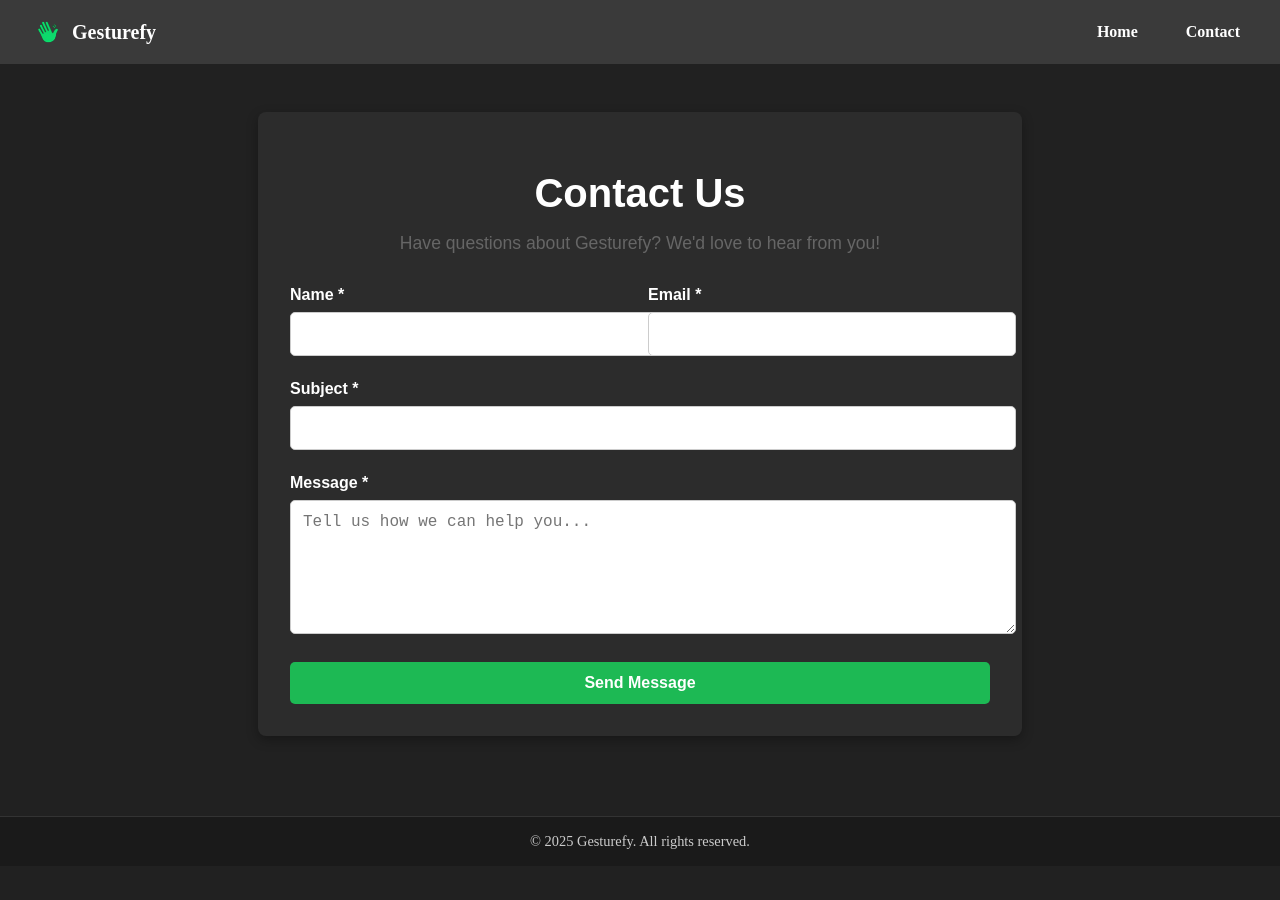
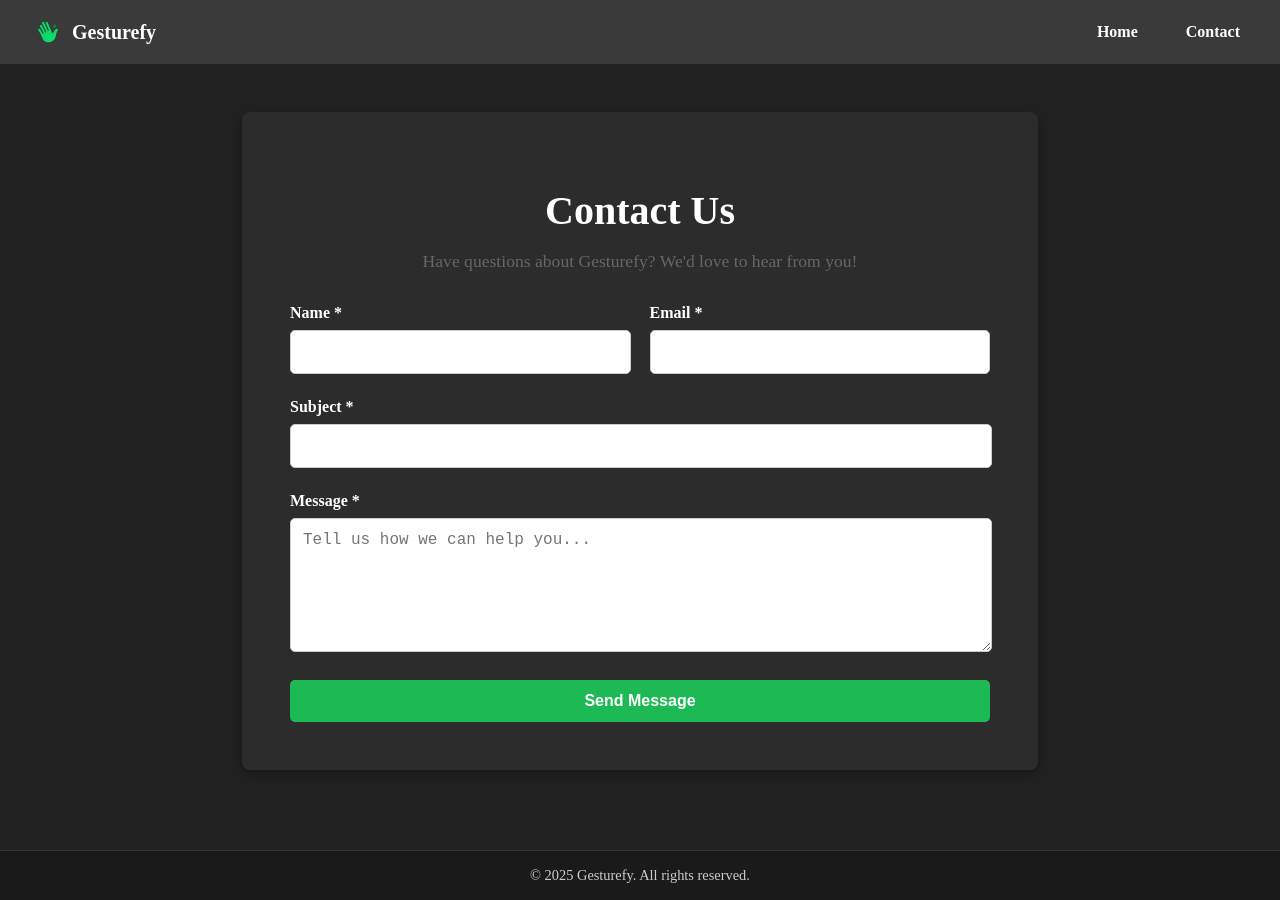
Before and after one commit to dsaray06/Gesturefy-site, a React (Vite) app in the folder client/: page /contact in a window 1280 px wide. Before the commit the page ends 866 px from the top, so only its background shows below. Built offline with nearby package versions, Linux system fonts and the light colour scheme.

Commit message:
Fixed contact page

```diff
--- a/client/src/ContactForm.jsx
+++ b/client/src/ContactForm.jsx
@@ -55,6 +55,7 @@ function ContactForm() {
               style={styles.input}
             />
           </div>
+
           <div style={styles.column}>
             <label style={styles.label}>Email *</label>
             <input
@@ -76,7 +77,7 @@ function ContactForm() {
             required
             value={formData.subject}
             onChange={handleChange}
-            style={styles.input}
+            style={styles.inputsubject}
           />
         </div>
 
@@ -107,11 +108,11 @@ const styles = {
   container: {
     maxWidth: '700px',
     margin: '3rem auto',
-    padding: '2rem',
+    padding: '3rem',
     backgroundColor: '#2c2c2c', // slightly lighter than page background
     borderRadius: '8px',
     boxShadow: '0 4px 12px rgba(0, 0, 0, 0.3)',
-    fontFamily: 'Arial, sans-serif',
+    fontFamily: 'Montserrat',
     color: '#ffffff'
   },
   header: {
@@ -133,7 +134,7 @@ const styles = {
   },
   row: {
     display: 'flex',
-    gap: '1rem',
+    gap: '1.2rem',
     flexWrap: 'wrap'
   },
   column: {
@@ -146,14 +147,21 @@ const styles = {
     fontWeight: 'bold'
   },
   input: {
-    width: '100%',
+    width: '92.5%',
+    padding: '0.75rem',
+    fontSize: '1rem',
+    border: '1px solid #ccc',
+    borderRadius: '5px'
+  },
+  inputsubject: {
+    width: '96.5%',
     padding: '0.75rem',
     fontSize: '1rem',
     border: '1px solid #ccc',
     borderRadius: '5px'
   },
   textarea: {
-    width: '100%',
+    width: '96.5%',
     padding: '0.75rem',
     fontSize: '1rem',
     border: '1px solid #ccc',
```
